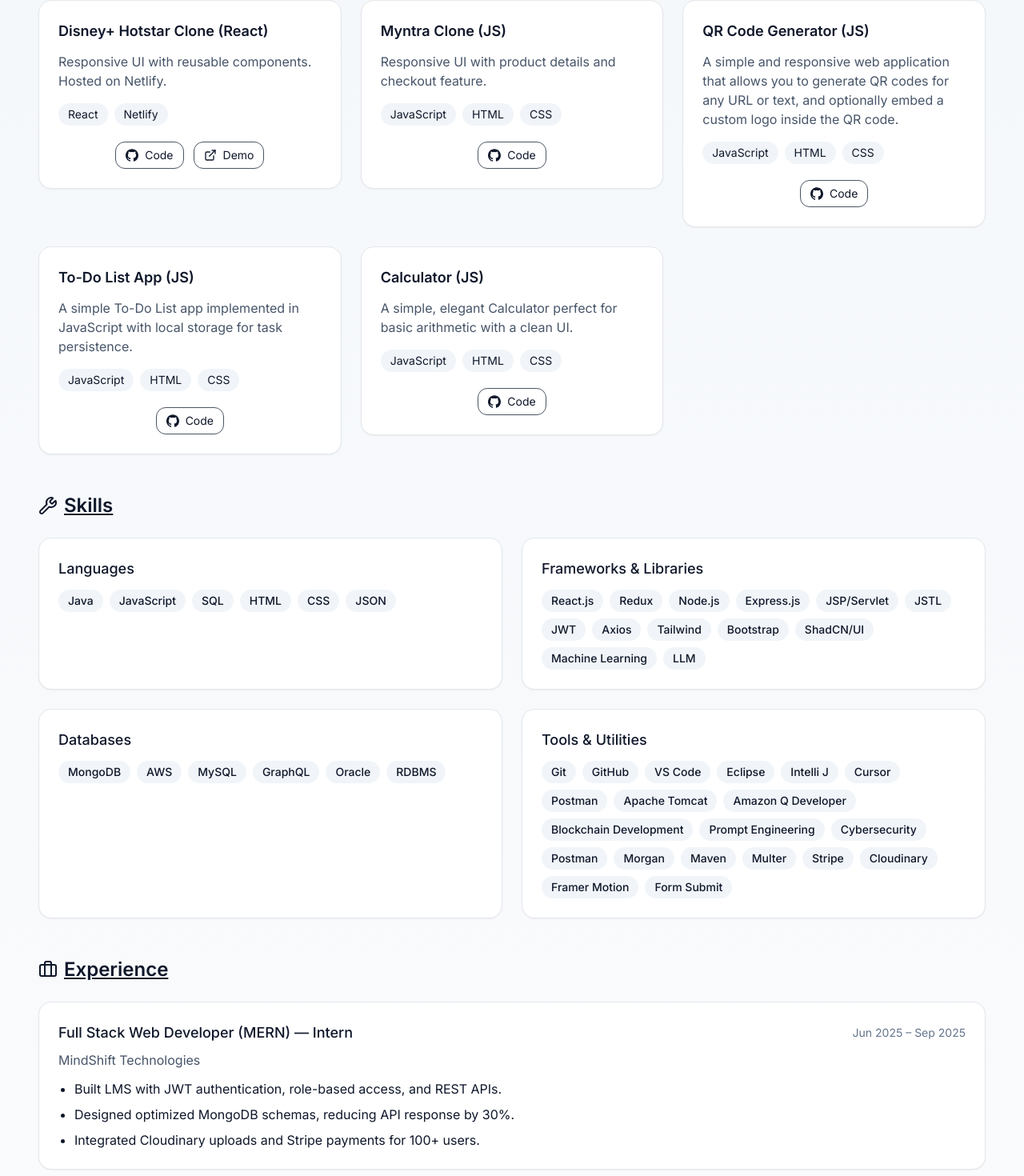
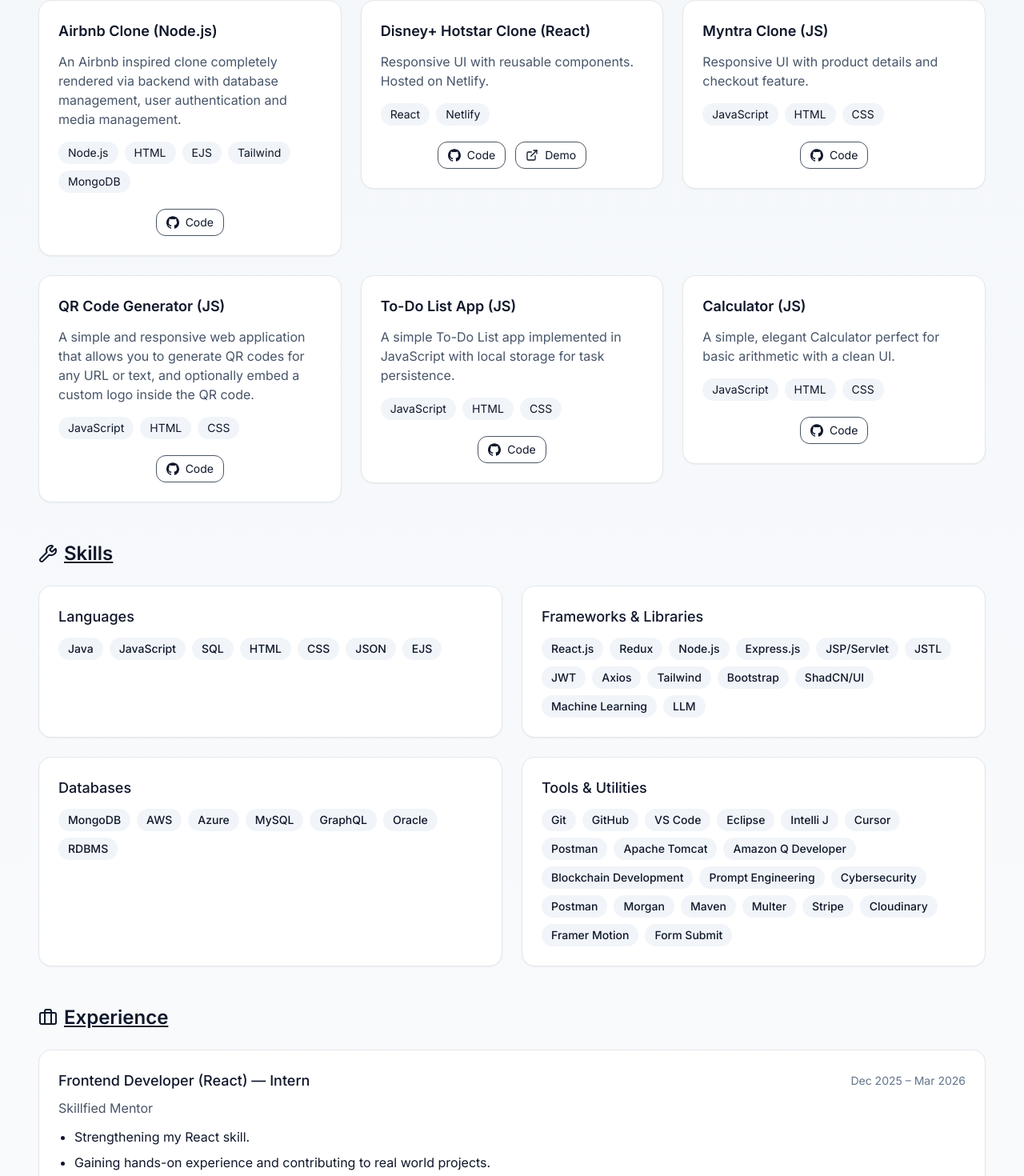
Before and after one commit to mohdkamran-khan/KAMRAN-portfolio, a React (Vite) app: page / in a window 1280 px wide. Shown: the part 1523-2993 px from the top of the page at 80% size. Built offline with nearby package versions, Linux system fonts and the light colour scheme.

Commit message:
Updated Experience

```diff
--- a/src/App.jsx
+++ b/src/App.jsx
@@ -124,6 +124,17 @@
       "Implemented using JavaScript for game logic and HTML/CSS for layout. Features score tracking and responsive design.",
   },
   {
+    slug: "airbnb-clone",
+    title: "Airbnb Clone (Node.js)",
+    description:
+      "An Airbnb inspired clone completely rendered via backend with database management, user authentication and media management.",
+    stack: ["Node.js", "HTML", "EJS", "Tailwind", "MongoDB"],
+    link: "#",
+    repo: "https://github.com/mohdkamran-khan/Airbnb-Clone",
+    details:
+      "Clone of Airbnb rendered completely from backend using Node.js",
+  },
+  {
     slug: "hotstar-clone",
     title: "Disney+ Hotstar Clone (React)",
     description: "Responsive UI with reusable components. Hosted on Netlify.",
@@ -179,7 +190,7 @@
 const skills = [
   {
     group: "Languages",
-    items: ["Java", "JavaScript", "SQL", "HTML", "CSS", "JSON"],
+    items: ["Java", "JavaScript", "SQL", "HTML", "CSS", "JSON", "EJS"],
   },
   {
     group: "Frameworks & Libraries",
@@ -201,7 +212,7 @@
   },
   {
     group: "Databases",
-    items: ["MongoDB", "AWS", "MySQL", "GraphQL", "Oracle", "RDBMS"],
+    items: ["MongoDB", "AWS", "Azure", "MySQL", "GraphQL", "Oracle", "RDBMS"],
   },
   {
     group: "Tools & Utilities",
@@ -231,6 +242,16 @@
 ];
 
 const experiences = [
+  {
+    role: "Frontend Developer (React) — Intern",
+    company: "Skillfied Mentor",
+    period: "Dec 2025 – Mar 2026",
+    points: [
+      "Strengthening my React skill.",
+      "Gaining hands-on experience and contributing to real world projects.",
+      "Learning to work in agile sprints & collaborating with colleagues.",
+    ],
+  },
   {
     role: "Full Stack Web Developer (MERN) — Intern",
     company: "MindShift Technologies",
```
Also changed, not shown: 1 other file (tests, documents, lock files or other folders).
